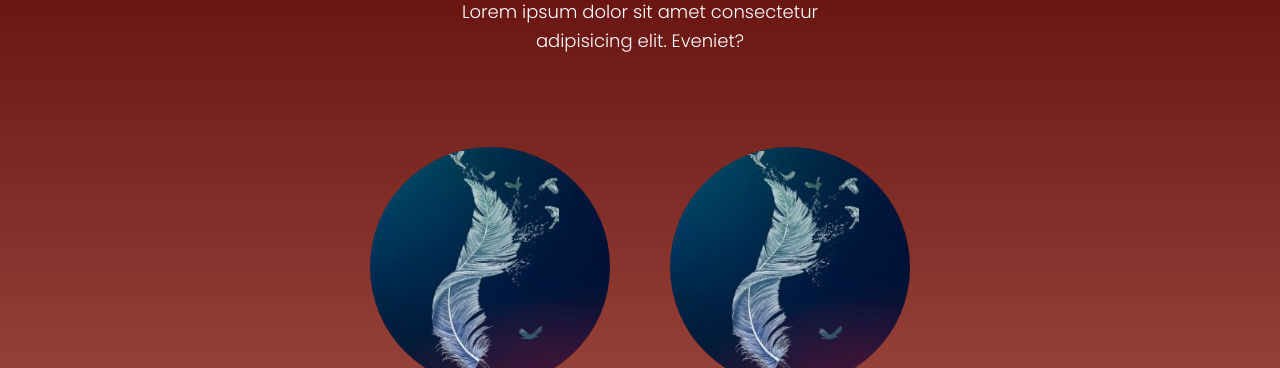
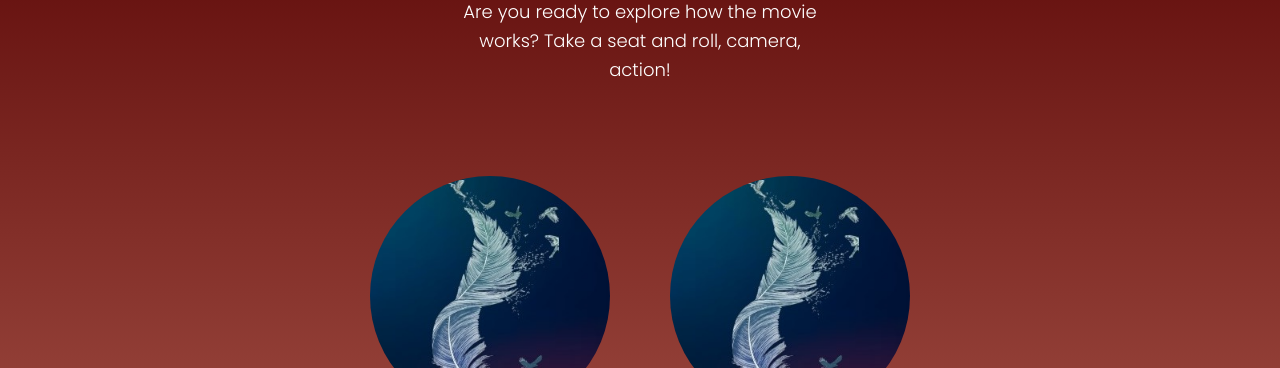
Before and after one commit to devilgama-technology/djoerditer-rekap, a plain HTML site: page index.html in a window 1280 px wide. Shown: the part 157-525 px from the top of the page. Drawn offline with nearby package versions, Linux system fonts and the light colour scheme; files whose address does not match are found by name.

Commit message:
Update index.html

```diff
--- a/index.html
+++ b/index.html
@@ -150,7 +150,7 @@ Products Section end -->
       <div data-aos="fade-right"
            data-aos-duration="1000">
         <h2><span>It's a</span> WRAP!</h2>
-        <p>Lorem ipsum dolor sit amet consectetur adipisicing elit. Eveniet?</p>
+        <p>Are you ready to explore how the movie works? Take a seat and roll, camera, action!</p>
       </div>
   <section id="sub-divisi" class="sub-divisi">
     <div data-aos="zoom-in"
```
